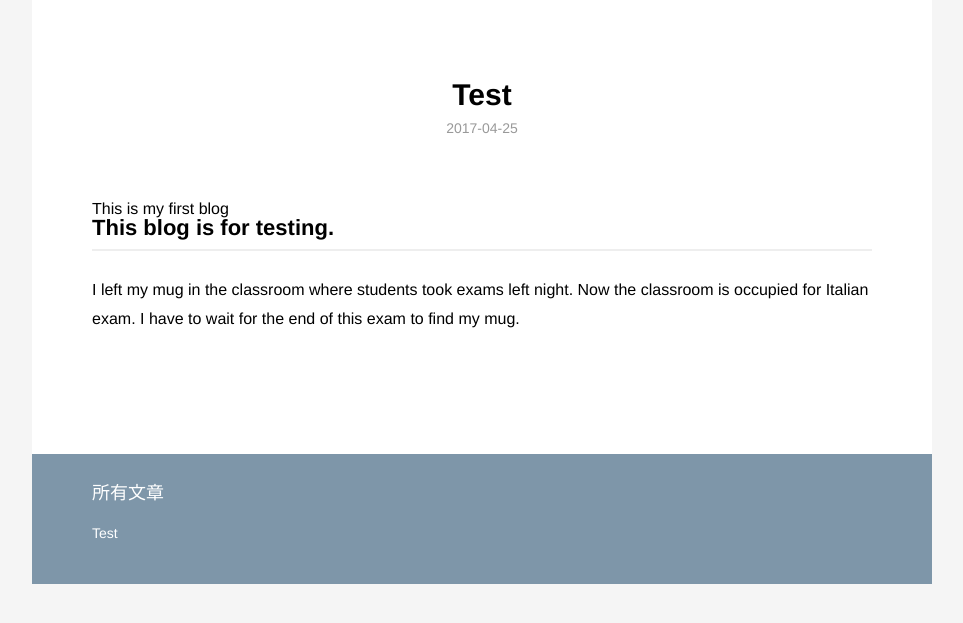
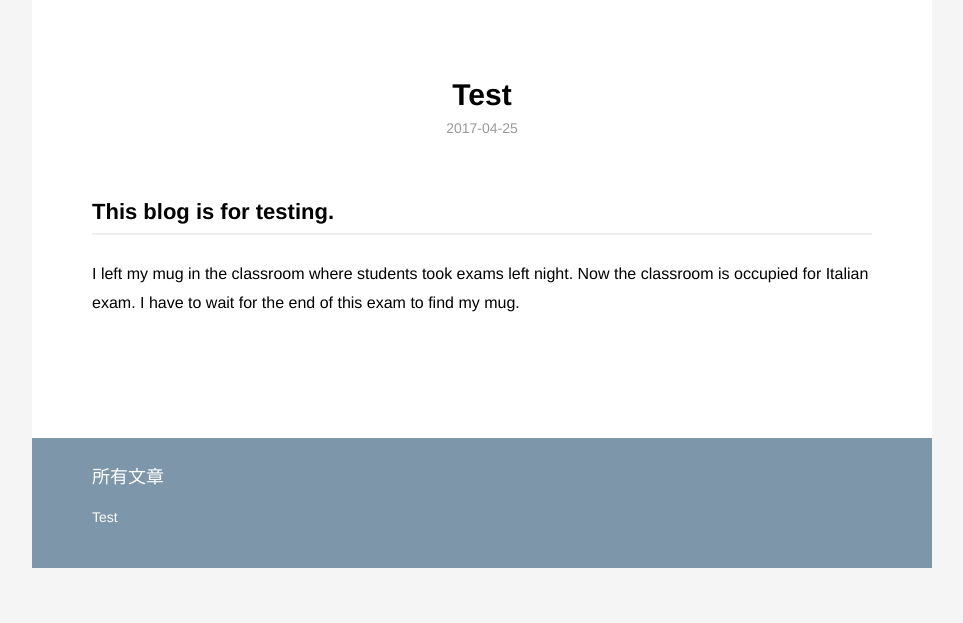
Before and after one commit to TianqiYu/TianqiYu.github.io, a Jekyll site: the page built from _posts/2017-04-25-first-blog.md, in a window 1280 px wide. Shown: the top 623 px of the page, without its empty margins (158-1121 px from the left). Built offline with Jekyll 4.4.1, drawn with Linux system fonts in a browser that asks for light colours.

Commit message:
Update 2017-04-25-first-blog.md

```diff
--- a/_posts/2017-04-25-first-blog.md
+++ b/_posts/2017-04-25-first-blog.md
@@ -4,6 +4,5 @@ title: Test
 category: blog
 description: test
 ---
-# This is my first blog
 ## This blog is for testing.
 I left my mug in the classroom where students took exams left night. Now the classroom is occupied for Italian exam. I have to wait for the end of this exam to find my mug.
```
